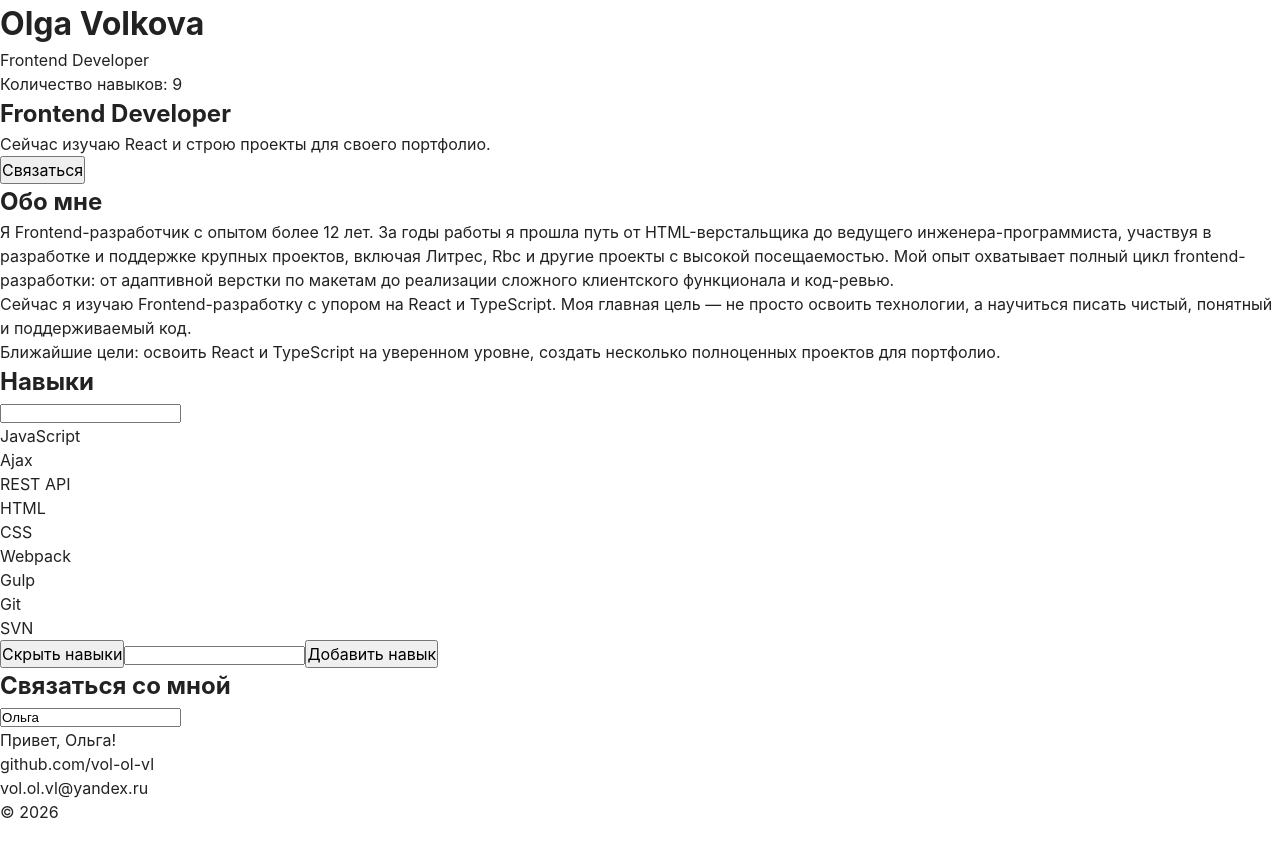
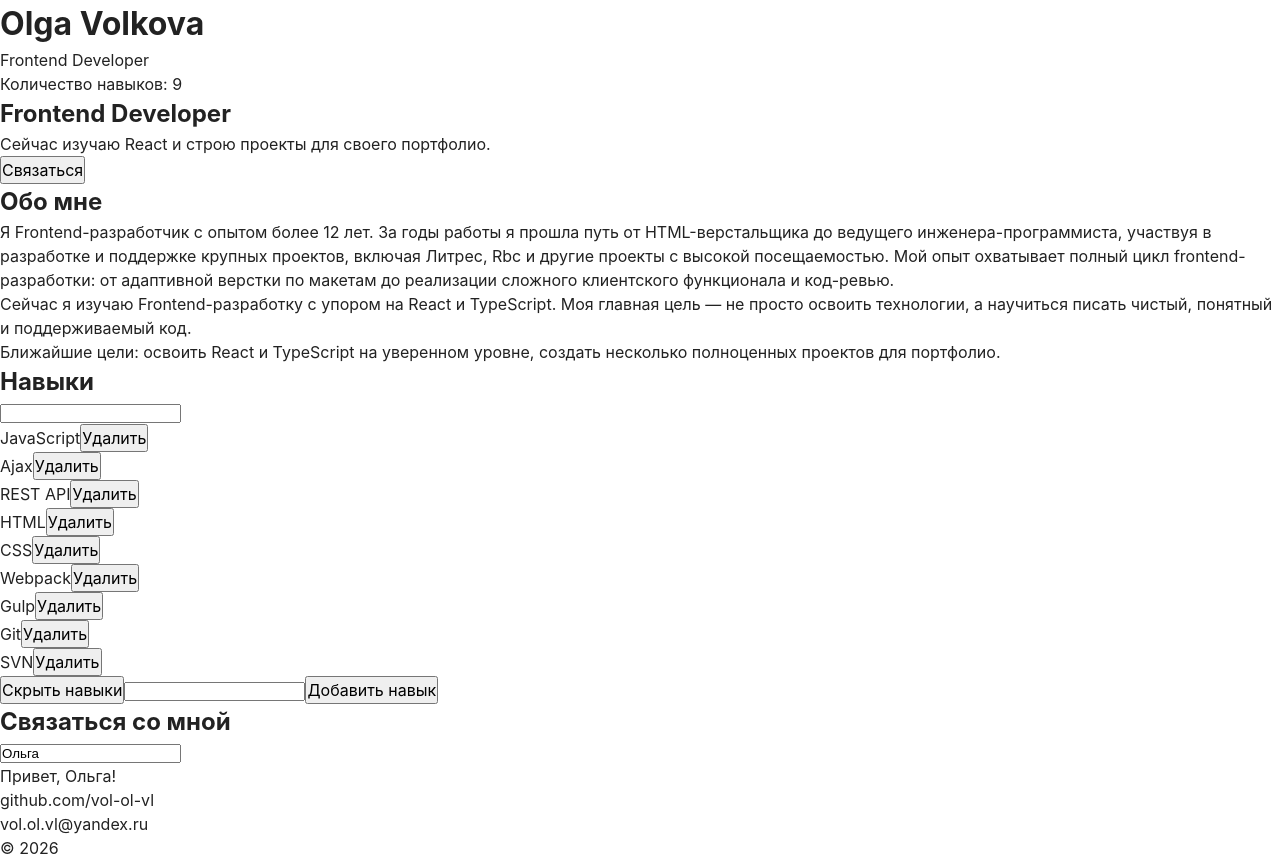
Before and after one commit to vol-ol-vl/personal-portfolio, a React (Vite) app: page /skills in a window 1280 px wide. Before the commit the page ends 824 px from the top, so only its background shows below. Built offline with nearby package versions, Linux system fonts and the light colour scheme.

Commit message:
feat: add skill deletion

```diff
--- a/src/App.tsx
+++ b/src/App.tsx
@@ -76,6 +76,10 @@
     setSkills(prev => [...prev, newSkill]);
   };
 
+  const onDeleteSkill = (skillId: number) => {
+    setSkills(prev => prev.filter(item => item.id !== skillId));
+  };
+
   return (
     <>
       <Header
@@ -86,7 +90,8 @@
       <About />
       <Skills
         skills={skills}
-        onAddSkill={onAddSkill} />
+        onAddSkill={onAddSkill}
+        onDeleteSkill={onDeleteSkill} />
       <Contact />
       <Footer />
     </>
--- a/src/components/sections/Skills.tsx
+++ b/src/components/sections/Skills.tsx
@@ -4,12 +4,17 @@
 
 type SkillsProps = {
     skills: Skill[],
-    onAddSkill: (skillName: string) => void
+    onAddSkill: (skillName: string) => void,
+    onDeleteSkill: (skillId: number) => void
 }
 
 const normalizeText = (text: string) => text.trim().toLowerCase();
 
-const Skills = ({skills, onAddSkill}: SkillsProps) => {
+const Skills = ({
+        skills,
+        onAddSkill,
+        onDeleteSkill
+    }: SkillsProps) => {
     const [isVisible, setIsVisible] = useState(true);
     const [search, setSearch] = useState('');
     const [newSkill, setNewSkill] = useState('');
@@ -46,7 +51,10 @@
                 filteredSkills.length > 0
                    ? <ul>
                         {filteredSkills.map(skill  => (
-                            <li key={skill.id}>{skill.name}</li>
+                            <li key={skill.id}>
+                                {skill.name}
+                                <button onClick={() => onDeleteSkill(skill.id)}>Удалить</button>
+                            </li>
                             )
                         )}
                     </ul>
```
